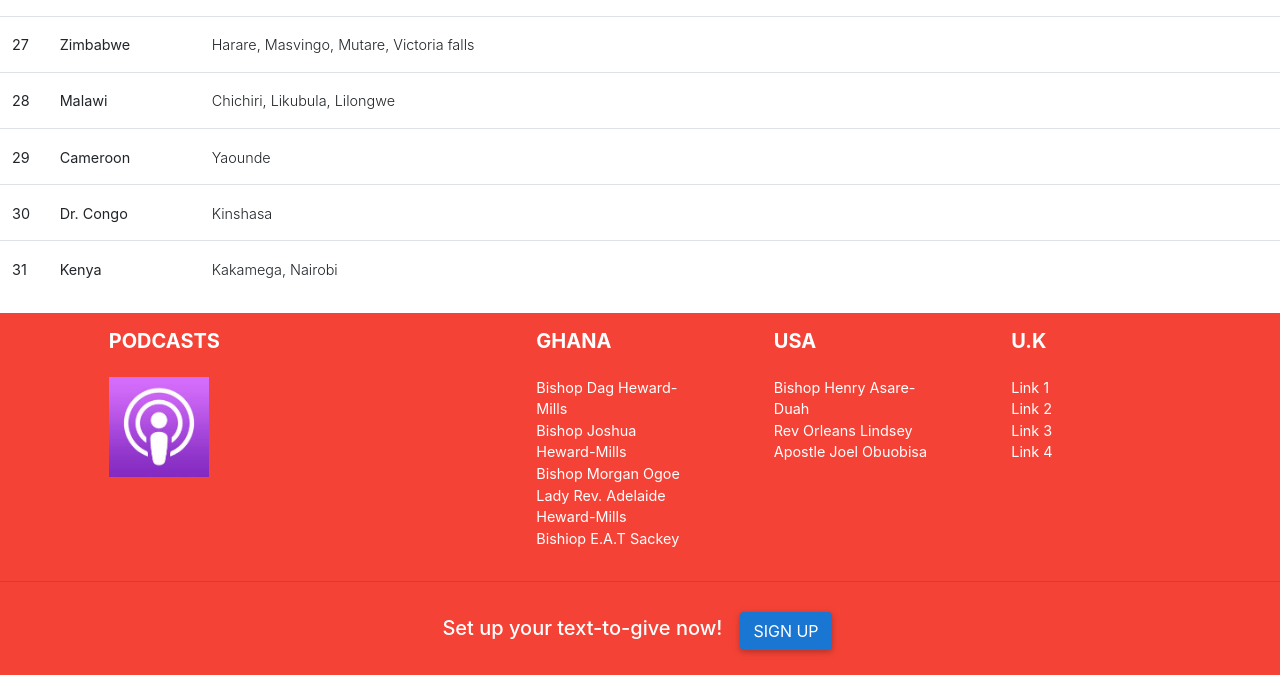
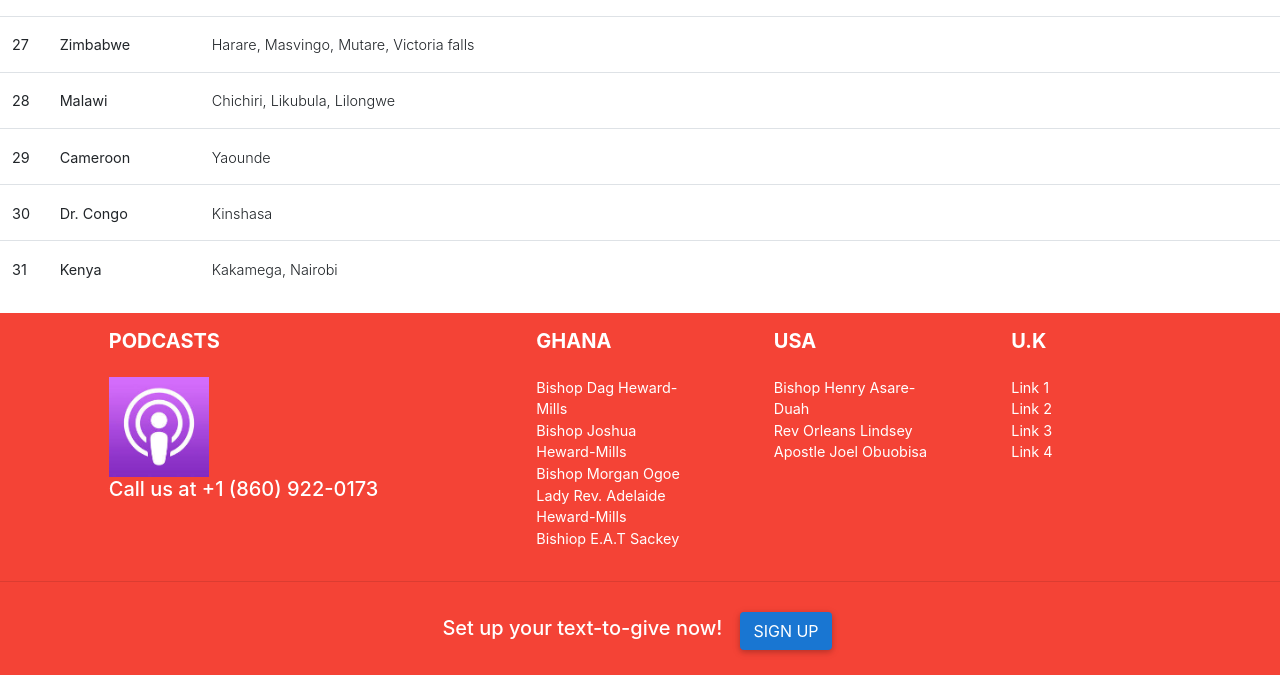
Before and after one commit to Obed-Ababio/Obed-Ababio.github.io, a plain HTML site: page global.html in a window 1280 px wide. Shown: the part 2410-3085 px from the top of the page. Drawn offline with nearby package versions, Linux system fonts and the light colour scheme.

Commit message:
Update global.html

```diff
--- a/global.html
+++ b/global.html
@@ -372,6 +372,7 @@ Main Layout-->
 		        <h5 class="font-weight-bold text-uppercase mt-3 mb-4">Podcasts</h5>
 		        <!--<p>Here you can use rows and columns to organize your footer content.</p> -->
 		          <img src="podcast_icon.jpg" alt="Podcasts" width="100" height="100">
+		          <h5>Call us at +1 (860) 922-0173</h5>
 
 		      </div>
 		      <!-- Grid column -->
```
